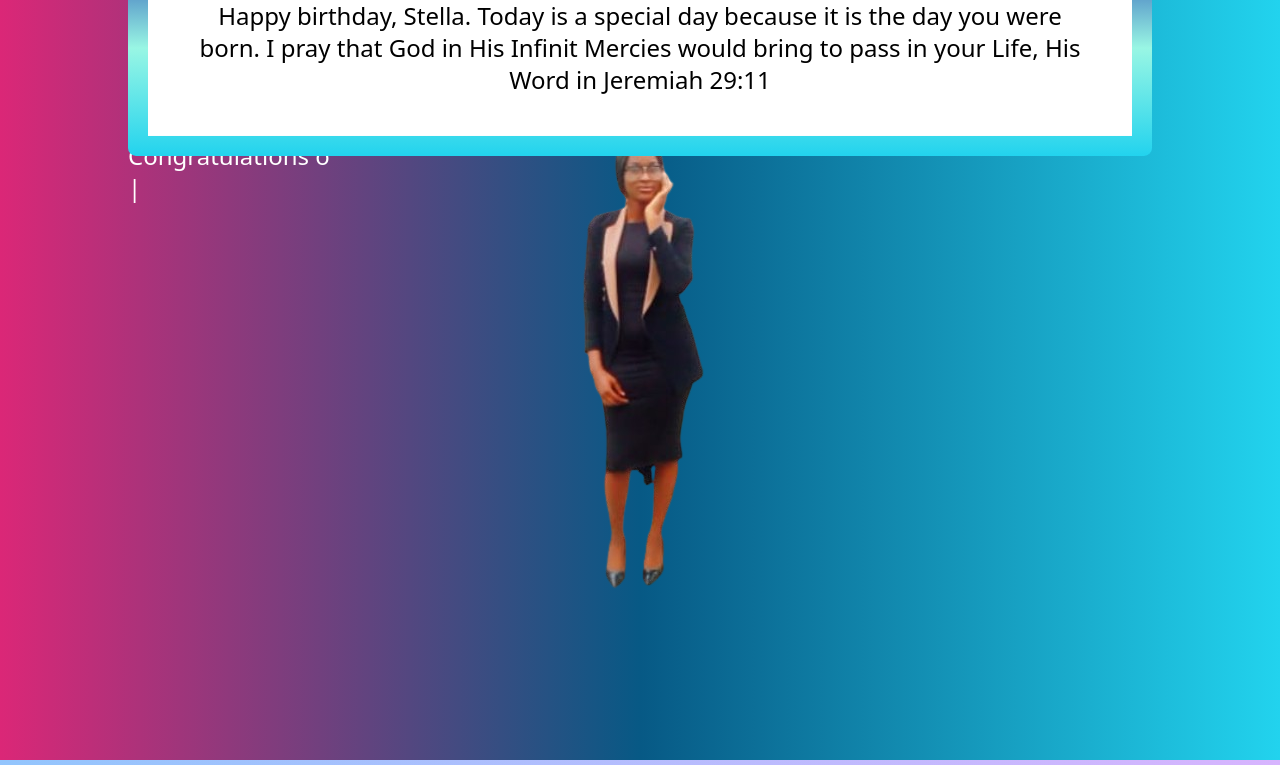
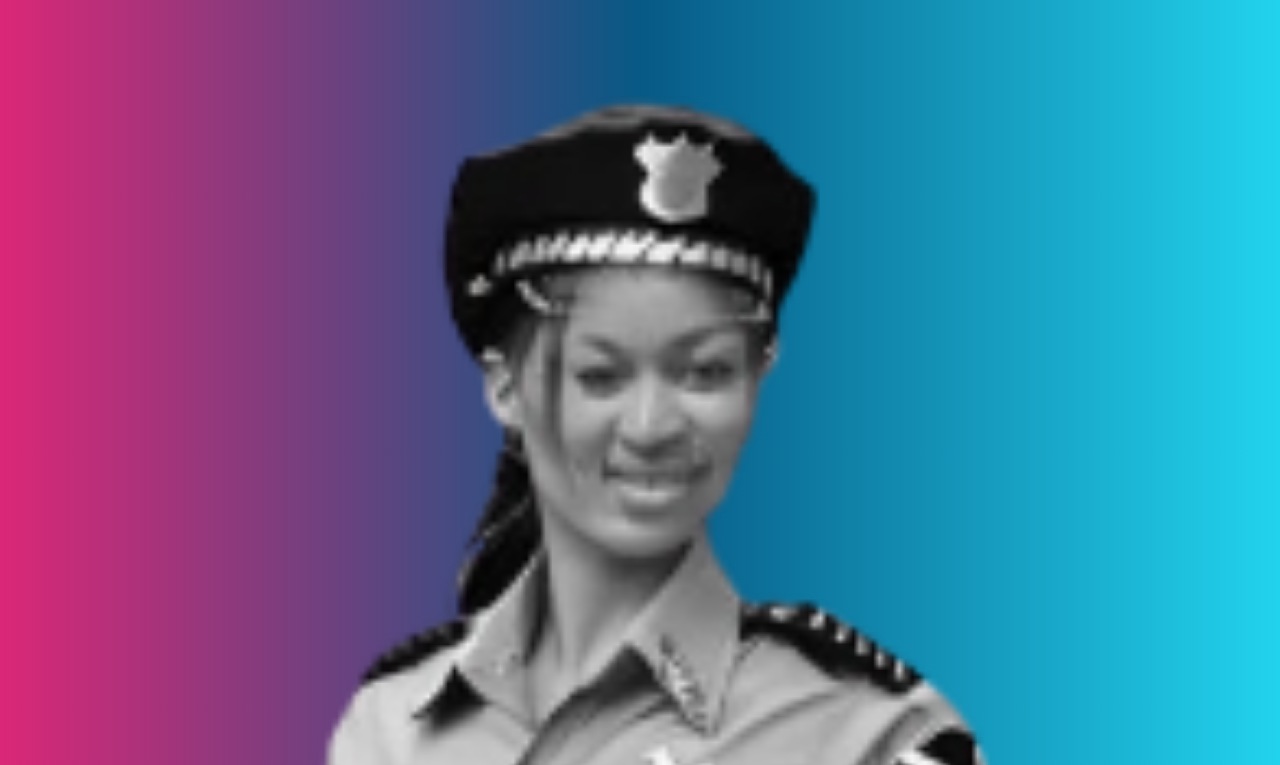
Before and after one commit to Emmanuel-C-Onu/Congratulation, a website: page index.html in a window 1280 px wide. Shown: the part 56-821 px from the top of the page. Drawn offline with nearby package versions, Linux system fonts and the light colour scheme.

Commit message:
POP Message

```diff
--- a/Js/app.js
+++ b/Js/app.js
@@ -6,19 +6,19 @@ mobileMenu.addEventListener('click', ()=>{
     mobile.classList.toggle('hidden')
 })
 
-let autoTyping = new Typed("#typed-text", {
-  strings: [
-    "My Sweet Stella Owa Ogiemwonyi, ",
-    "Congratulations on your graduation. Education is the key to unlocking your potential. I pray that God who is your helper and your shield will Continue to help and shield you from all evil Amen!.", "I ❤ You!",
-  ],
-  typeSpeed: 80,
-  backDelay: 500,
-  backSpeed: 2,
-  loop: true,
-  //loopCount: 5,
-  cursorChar: "|",
+// let autoTyping = new Typed("#typed-text", {
+//   strings: [
+//     "My Sweet Stella Owa Ogiemwonyi, ",
+//     "Congratulations on your graduation. Education is the key to unlocking your potential. I pray that God who is your helper and your shield will Continue to help and shield you from all evil Amen!.", "I ❤ You!",
+//   ],
+//   typeSpeed: 80,
+//   backDelay: 500,
+//   backSpeed: 2,
+//   loop: true,
+//   //loopCount: 5,
+//   cursorChar: "|",
 
-});
+// });
 
 window.addEventListener('scroll', ()=>{
   if(scrollY>100){
@@ -40,20 +40,20 @@ function scroll() {
 }
 
 
-function showMsg() {
-  let x = document.querySelector(".showModal");
-  x.classList.add("translate-y-[0px]");
-}
-function hideMsg() {
-  let y = document.querySelector(".showModal");
-  y.classList.remove("translate-y-[0px]");
-}
-document.querySelector('.hideModal').addEventListener('click',()=>{
-   hideMsg();
-})
-setTimeout(() => {
-  showMsg();
-}, 5000);
-setTimeout(() => {
-  hideMsg();
-}, 20000);
+// function showMsg() {
+//   let x = document.querySelector(".showModal");
+//   x.classList.add("translate-y-[0px]");
+// }
+// function hideMsg() {
+//   let y = document.querySelector(".showModal");
+//   y.classList.remove("translate-y-[0px]");
+// }
+// document.querySelector('.hideModal').addEventListener('click',()=>{
+//    hideMsg();
+// })
+// setTimeout(() => {
+//   showMsg();
+// }, 5000);
+// setTimeout(() => {
+//   hideMsg();
+// }, 20000);
--- a/index.html
+++ b/index.html
@@ -27,7 +27,7 @@
                     <path stroke-linecap="round" stroke-linejoin="round"
                         d="M11.48 3.499a.562.562 0 0 1 1.04 0l2.125 5.111a.563.563 0 0 0 .475.345l5.518.442c.499.04.701.663.321.988l-4.204 3.602a.563.563 0 0 0-.182.557l1.285 5.385a.562.562 0 0 1-.84.61l-4.725-2.885a.562.562 0 0 0-.586 0L6.982 20.54a.562.562 0 0 1-.84-.61l1.285-5.386a.562.562 0 0 0-.182-.557l-4.204-3.602a.562.562 0 0 1 .321-.988l5.518-.442a.563.563 0 0 0 .475-.345L11.48 3.5Z" />
                 </svg>
-               <span class="animate-pulse mx-1">STAR</span>
+                <span class="animate-pulse mx-1">STAR</span>
                 <svg xmlns="http://www.w3.org/2000/svg" fill="purple" viewBox="0 0 24 24" stroke-width="1.5"
                     stroke="currentColor" class="size-6">
                     <path stroke-linecap="round" stroke-linejoin="round"
@@ -43,8 +43,8 @@
         </nav>
 
     </header>
-    <div class="mobile font-bold text-center py-3 hidden">
-        <ul class="*:py-3">
+    <div class="mobile font-bold px-3 hidden">
+        <ul class="absolute z-20 text-white *:py-3">
             <li>
                 <a href="index.html">HOME</a>
             </li>
@@ -64,20 +64,29 @@
     </div>
 
 
-    <section class="pt-5 bg-gradient-to-l from-cyan-400 via-sky-800 to-pink-600 min-h-[95vh]">
-        <div class="w-64 text-center py-2 flex justify-center items-center bg-purple-600 text-white mx-auto">
-            <p class="animate-pulse">Happy Birth Day !!!</p>
-        </div>
-        <div class="h-[75vh] w-[80%] mx-auto backgro bg-no-repeat bg-center"
-            style="background-image: url('Stella-img.png');">
+    <section class="pt-5 bg-gradient-to-l w-full from-cyan-400 via-sky-800 to-pink-600 h-auto">
+        <!-- <div class="w-64 text-center py-2 flex justify-center items-center bg-purple-600 text-white mx-auto">
+            <p class="animate-pulse">Bravo on your POP !!!</p>
+        </div> -->
+        <!-- <div class="h-auto w-[100%] mx-auto backgro bg-no-repeat bg-center"
+            style="background-image: url('Images/Stella\ Photo2.png');">
             <div class="text-white text-2xl pt-20 text-justify ">
-                <p id="typed-text"></p>
+
+                <p id="typed-text" class="absolute z-30"></p>
             </div>
+        </div> -->
+
+
+        <div class="grid place-items-center text-white w-[95%] relative">
+            <marquee class="font-mono text-2xl absolute top-[30%] z-30">My Sweet Stlla Owa Ogiemwonyi, Congratulations
+                On your POP. May the Good Lord who have brought you this far Continue to Guide and Bless you In Jesus
+                Name</marquee>
+            <img src="Images/Stella Photo2.png" class="w-full h-auto" alt="Stella Photo">
         </div>
     </section>
 
 
-<div
+    <!-- <div
     class="showModal overflow-hidden rounded-lg p-5 -translate-y-[1000px] absolute transition duration-1000 ease-in-out w-4/5 bg-gradient-to-t from-cyan-400 via-teal-200 to-blue-800 top-[8.5%] left-[10%]">
     <span
         class="hideModal inline-block float-right px-2 text-white rounded-full animate-bounce border border-white bg-purple-950">X</span>
@@ -87,7 +96,7 @@
         I pray that God in His Infinit Mercies would bring to pass in your Life, His Word in Jeremiah 29:11
 
     </p>
-</div>
+</div> -->
 
     <section class="bg-gradient-to-tr from-purple-300 via-blue-300 to-purple-300">
         <div class="text-justify w-[90%] mx-auto py-2">
@@ -108,12 +117,16 @@
                 for me.
             </p> <br>
             <p>
-                Also My Special Thanks goes to Mr and Mrs Ogbada who tolerated and gave me so much to be grateful for. I feel so
-                grateful and blessed to have parents like you. In addition, thank you so much for your emotional and financial support
+                Also My Special Thanks goes to Mr and Mrs Ogbada who tolerated and gave me so much to be grateful for. I
+                feel so
+                grateful and blessed to have parents like you. In addition, thank you so much for your emotional and
+                financial support
                 over the years.
             </p><br>
             <p>
-Finally, I can not forget to Thank people like; Mr and Mrs Jude, Mr and Mrs Douglas, FaithFul Chinonso Jeremiaha and ... all those who in one way or the Other contributed in making my Graduation Possible. May God in Heaven Bless you all.
+                Finally, I can not forget to Thank people like; Mr and Mrs Jude, Mr and Mrs Douglas, FaithFul Chinonso
+                Jeremiaha and ... all those who in one way or the Other contributed in making my Graduation Possible.
+                May God in Heaven Bless you all.
             </p>
 
         </div>
@@ -123,11 +136,10 @@ Finally, I can not forget to Thank people like; Mr and Mrs Jude, Mr and Mrs Doug
         <div class="py-3">
             <h3 id="contact" class="font-bold ">Contact Info</h3>
             <div class="animate-bounce absolute rounded-full bg-red-800 right-10">
-                <svg
-                        xmlns="http://www.w3.org/2000/svg" fill="none" viewBox="0 0 24 24" stroke-width="1.5" stroke="currentColor"
-                        class="size-6 move2Top">
-                        <path stroke-linecap="round" stroke-linejoin="round"
-                            d="m15 11.25-3-3m0 0-3 3m3-3v7.5M21 12a9 9 0 1 1-18 0 9 9 0 0 1 18 0Z" />
+                <svg xmlns="http://www.w3.org/2000/svg" fill="none" viewBox="0 0 24 24" stroke-width="1.5"
+                    stroke="currentColor" class="size-6 move2Top">
+                    <path stroke-linecap="round" stroke-linejoin="round"
+                        d="m15 11.25-3-3m0 0-3 3m3-3v7.5M21 12a9 9 0 1 1-18 0 9 9 0 0 1 18 0Z" />
                 </svg>
             </div>
             <ul class="*:py-2">
@@ -147,6 +159,7 @@ Finally, I can not forget to Thank people like; Mr and Mrs Jude, Mr and Mrs Doug
             </ul>
 
             <small>&copy All right reserved @ Stella Owa Ogiemwonyi 2024</small>
+            <small>This Web Page was Developed by Onu Emmanuel Chukwuma </small>
         </div>
     </footer>
 
```
Also changed, not shown: Images/Stella Photo.jpg (added), Images/Stella Photo2.png (added).
